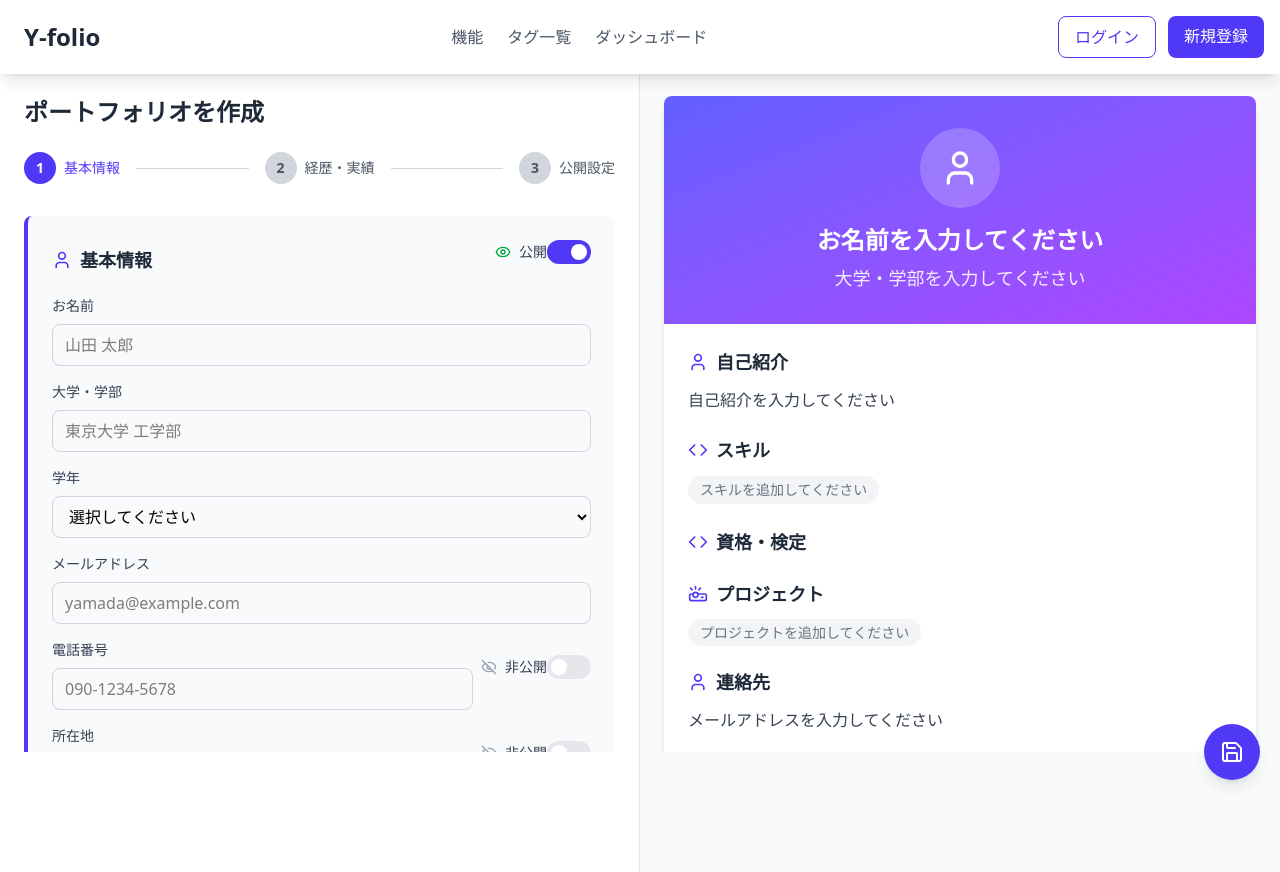
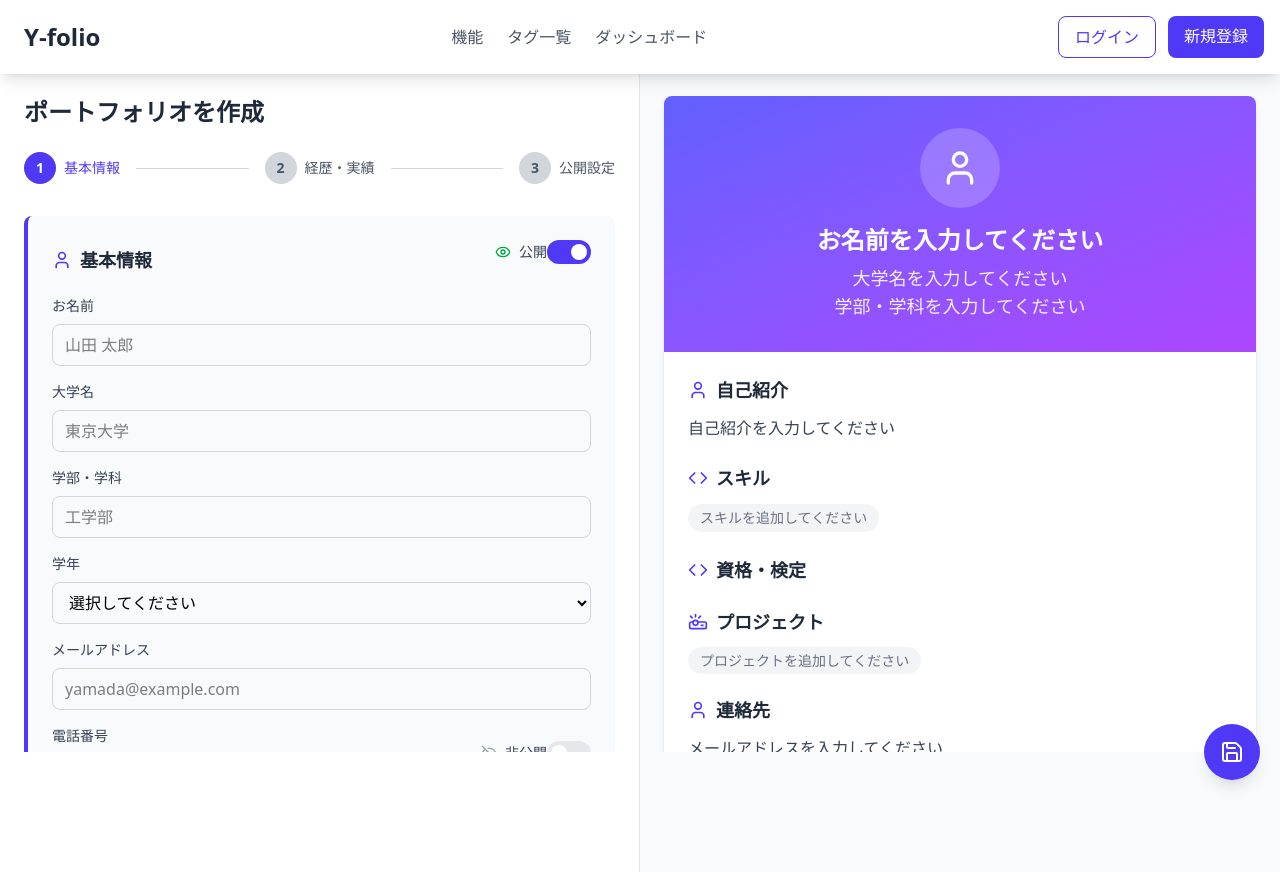
Before and after one commit to Ma2-take/y-folio-next, a Next.js app: page /portfolio/create in a window 1280 px wide. Built offline with nearby package versions, Linux system fonts and the light colour scheme.

Commit message:
表記変更

```diff
--- a/src/app/portfolio/create/page.tsx
+++ b/src/app/portfolio/create/page.tsx
@@ -7,10 +7,11 @@ type Project = { name: string; description: string; url: string };
 type FormState = {
   name: string;
   university: string;
+  faculty: string; // 追加
   grade: string;
   email: string;
-  phone: string; // 電話番号
-  address: string; // 所在地
+  phone: string;
+  address: string;
   selfIntroduction: string;
   skillTags: string[];
   skillInput: string;
@@ -32,8 +33,8 @@ type FormState = {
   };
   visibilitySettings: {
     basicInfo: boolean;
-    phone: boolean; // 電話番号の可視性
-    address: boolean; // 所在地の可視性
+    phone: boolean;
+    address: boolean;
     skills: boolean;
     projects: boolean;
     experience: boolean;
@@ -44,6 +45,7 @@ type FormState = {
 const initialForm: FormState = {
   name: '',
   university: '',
+  faculty: '', // 追加
   grade: '',
   email: '',
   phone: '',
@@ -232,8 +234,8 @@ const PortfolioCreatePage = () => {
               <div className="section-card active p-6 rounded-lg mb-6 border-l-4 border-indigo-600 bg-slate-50">
                 <div className="flex items-center justify-between mb-4">
                   <h3 className="text-lg font-semibold text-gray-800 flex items-center">
-                  <User className="w-5 h-5 mr-2 text-indigo-600" />基本情報
-                </h3>
+                    <User className="w-5 h-5 mr-2 text-indigo-600" />基本情報
+                  </h3>
                   <VisibilityToggle
                     section="basicInfo"
                     isVisible={form.visibilitySettings.basicInfo}
@@ -246,8 +248,12 @@ const PortfolioCreatePage = () => {
                     <input type="text" name="name" className="w-full px-3 py-2 border border-gray-300 rounded-lg focus:ring-2 focus:ring-indigo-500 focus:border-transparent" placeholder="山田 太郎" value={form.name} onChange={handleChange} />
                   </div>
                   <div>
-                    <label className="block text-sm font-medium text-gray-700 mb-2">大学・学部</label>
-                    <input type="text" name="university" className="w-full px-3 py-2 border border-gray-300 rounded-lg focus:ring-2 focus:ring-indigo-500 focus:border-transparent" placeholder="東京大学 工学部" value={form.university} onChange={handleChange} />
+                    <label className="block text-sm font-medium text-gray-700 mb-2">大学名</label>
+                    <input type="text" name="university" className="w-full px-3 py-2 border border-gray-300 rounded-lg focus:ring-2 focus:ring-indigo-500 focus:border-transparent" placeholder="東京大学" value={form.university} onChange={handleChange} />
+                  </div>
+                  <div>
+                    <label className="block text-sm font-medium text-gray-700 mb-2">学部・学科</label>
+                    <input type="text" name="faculty" className="w-full px-3 py-2 border border-gray-300 rounded-lg focus:ring-2 focus:ring-indigo-500 focus:border-transparent" placeholder="工学部" value={form.faculty} onChange={handleChange} />
                   </div>
                   <div>
                     <label className="block text-sm font-medium text-gray-700 mb-2">学年</label>
@@ -481,7 +487,8 @@ const PortfolioCreatePage = () => {
                     <User className="w-10 h-10 text-white" />
                   </div>
                   <h2 className="text-2xl font-bold mb-2">{form.name || 'お名前を入力してください'}</h2>
-                  <p className="text-lg opacity-90">{form.university || '大学・学部を入力してください'}</p>
+                  <p className="text-lg opacity-90">{form.university || '大学名を入力してください'}</p>
+                  <p className="text-lg opacity-90">{form.faculty || '学部・学科を入力してください'}</p>
                   <p className="text-sm opacity-75">{form.grade}</p>
                 </div>
               </div>
```
